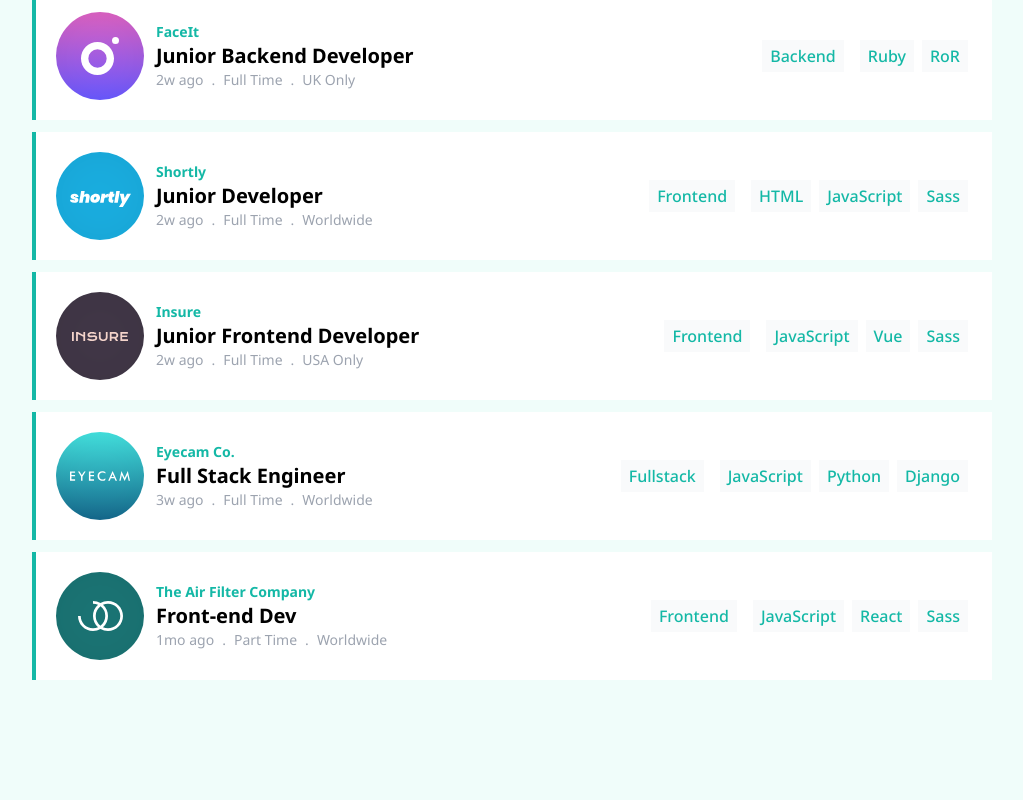
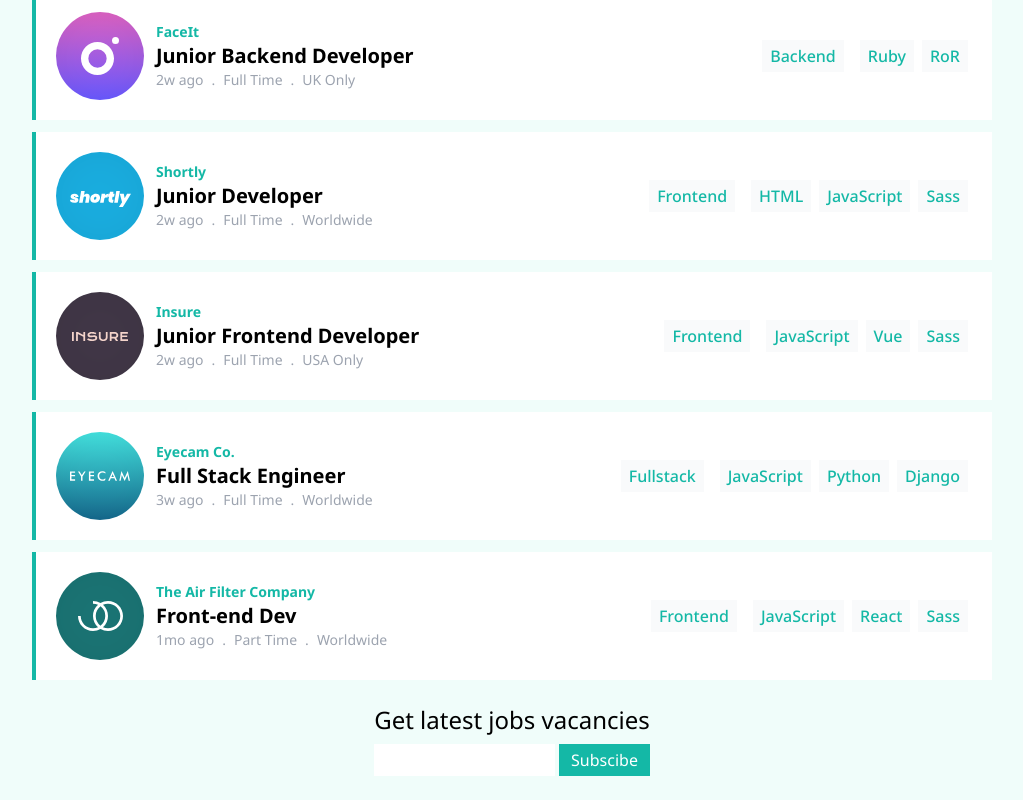
Before and after one commit to Heba-WebDev/NextJob, a React (Vite) app: page / in a window 1280 px wide. Shown: the part 1052-1852 px from the top of the page, without its empty margins (128-1151 px from the left). Before the commit the page ends 1732 px from the top, so only its background shows below. Built offline with nearby package versions, Linux system fonts and the light colour scheme.

Commit message:
feat - newsletter component

```diff
--- a/src/App.jsx
+++ b/src/App.jsx
@@ -1,6 +1,7 @@
 import Navbar from './Components/Navbar';
 import Hero from './Components/Hero';
 import Jobs from './Components/Jobs';
+import Newsletter from './Components/Newsletter';
 
 function App() {
   return (
@@ -8,6 +9,7 @@ function App() {
       <Navbar />
       <Hero />
       <Jobs />
+      <Newsletter />
     </>
   );
 }
--- /dev/null
+++ b/src/Components/Newsletter.jsx
@@ -0,0 +1,13 @@
+export default function Newsletter() {
+  return (
+    <article className="container mx-auto py-6 grid items-center justify-center gap-2 text-center">
+      <h2 className="text-2xl">Get latest jobs vacancies</h2>
+      <form className="flex gap-1">
+        <input type="email" />
+        <button type="submit" className="py-1 px-3 text-white bg-teal-500">
+          Subscibe
+        </button>
+      </form>
+    </article>
+  );
+}
```
